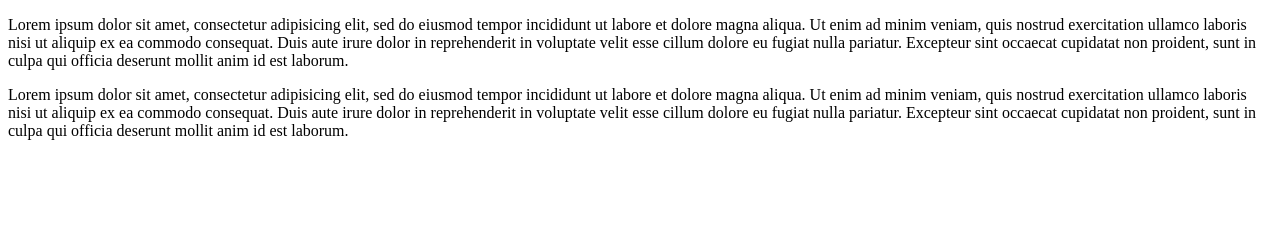
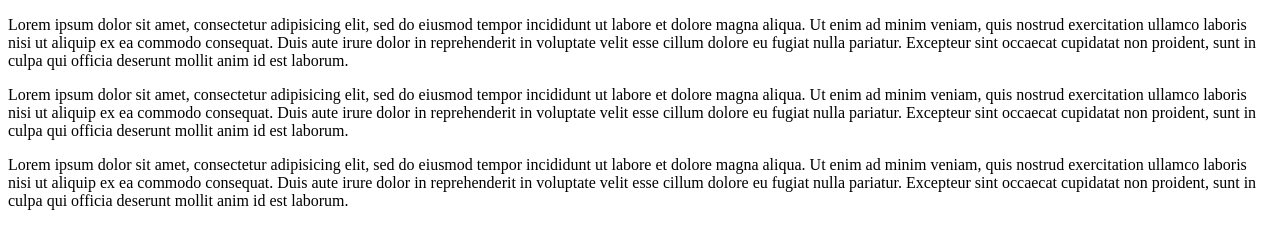
Before and after one commit to sherleesher/git-test2, a plain HTML site: page index.html in a window 1280 px wide. Drawn offline with Linux system fonts and the light colour scheme.

Commit message:
added third paragraph

```diff
--- a/index.html
+++ b/index.html
@@ -7,6 +7,9 @@
       <p>Lorem ipsum dolor sit amet, consectetur adipisicing elit, sed do eiusmod tempor incididunt ut labore et dolore magna aliqua. Ut enim ad minim veniam, quis nostrud exercitation ullamco laboris nisi ut aliquip ex ea commodo consequat. Duis aute irure dolor in reprehenderit in voluptate velit esse cillum dolore eu fugiat nulla pariatur. Excepteur sint occaecat cupidatat non proident, sunt in culpa qui officia deserunt mollit anim id est laborum.
       </p>
       <p>Lorem ipsum dolor sit amet, consectetur adipisicing elit, sed do eiusmod tempor incididunt ut labore et dolore magna aliqua. Ut enim ad minim veniam, quis nostrud exercitation ullamco laboris nisi ut aliquip ex ea commodo consequat. Duis aute irure dolor in reprehenderit in voluptate velit esse cillum dolore eu fugiat nulla pariatur. Excepteur sint occaecat cupidatat non proident, sunt in culpa qui officia deserunt mollit anim id est laborum.
+      </p>
+      <p>
+        Lorem ipsum dolor sit amet, consectetur adipisicing elit, sed do eiusmod tempor incididunt ut labore et dolore magna aliqua. Ut enim ad minim veniam, quis nostrud exercitation ullamco laboris nisi ut aliquip ex ea commodo consequat. Duis aute irure dolor in reprehenderit in voluptate velit esse cillum dolore eu fugiat nulla pariatur. Excepteur sint occaecat cupidatat non proident, sunt in culpa qui officia deserunt mollit anim id est laborum.
       </p>
 
 
```
